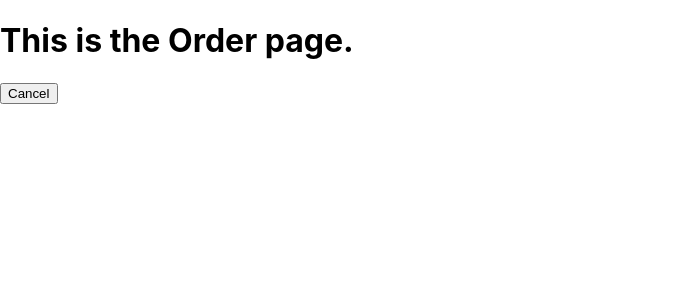
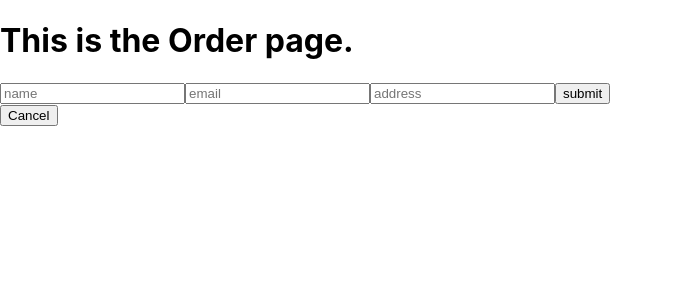
Before and after one commit to LucienAudebert/web_api_project, a React (Create React App) app in the folder client/: page / in a window 1280 px wide. Both pictures are taken after a click on the button "Validate". Shown: the top 300 px of the page, without its empty margins (0-673 px from the left). Built offline with nearby package versions, Linux system fonts and the light colour scheme; no server answers.

Commit message:
Server can retrieve data from Client

```diff
--- /dev/null
+++ b/client/src/components/Form.jsx
@@ -0,0 +1,51 @@
+import { useState } from "react";
+
+export default function MyForm() {
+
+  // State
+  const [name, setName] = useState("");
+  const [email, setEmail] = useState("");
+  const [address, setAddress] = useState("");
+
+
+  // Behaviour
+  const handleOnSubmit = async (event) => {
+      event.preventDefault();
+      let result = await fetch(
+      '/api/register', {
+          method: "post",
+          headers: {
+            'Content-Type': 'application/json'
+        },
+          body: JSON.stringify( {
+            user: {
+                name: name,
+                email: email,
+                address: address
+            }
+        }),
+      })
+      result = await result.json();
+      console.warn(result);
+      if (result) {
+          alert("Data saved succesfully");
+          setEmail("");
+          setName("");
+          setAddress("");
+      }
+  }
+
+  // Display
+  return (
+    <form action="">
+        <input type="text" placeholder="name"
+        value={name} onChange={(e) => setName(e.target.value)} />
+        <input type="email" placeholder="email"
+        value={email} onChange={(e) => setEmail(e.target.value)} />
+        <input type="text" placeholder="address"
+        value={address} onChange={(e) => setAddress(e.target.value)} />
+        <button type="submit"
+        onClick={handleOnSubmit}>submit</button>
+    </form>
+  )
+}
--- a/client/src/pages/Order.js
+++ b/client/src/pages/Order.js
@@ -1,16 +1,13 @@
-//https://www.geeksforgeeks.org/how-to-create-a-multi-page-website-using-react-js/
 import { useNavigate } from 'react-router-dom';
+import Form from "../components/Form";
 
 function Order(){
 
+    // Behavior
     const navigate = useNavigate();
-
-
-    // Behavior
     const handleClick = () => {
       navigate('/');
     }
-
 
     // Display
     return (
@@ -18,6 +15,7 @@
             <h1>
                 This is the Order page.
             </h1>
+            <Form/>
             <button onClick={handleClick}>Cancel</button>
         </div>
     );
```
Also changed, not shown: 2 other files (tests, documents, lock files or other folders).
